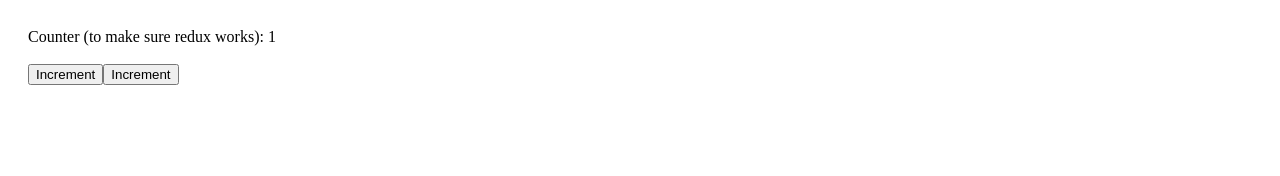
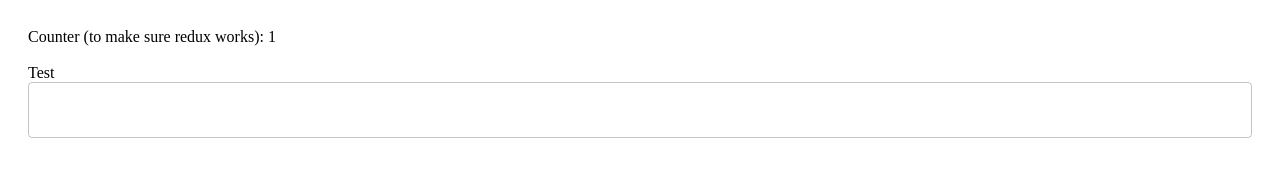
Before and after one commit to Sourabh25495/OKC-Application, a React app: page / in a window 1280 px wide. Built offline with nearby package versions, Linux system fonts and the light colour scheme.

Commit message:
OKC initial commit- set up redux

```diff
--- a/package.json
+++ b/package.json
@@ -3,6 +3,7 @@
   "version": "0.1.0",
   "private": true,
   "dependencies": {
+    "@material-ui/core": "^4.11.0",
     "node-sass": "4.12.0",
     "prop-types": "15.7.2",
     "react": "16.9.0",
--- a/src/components/App.js
+++ b/src/components/App.js
@@ -2,9 +2,14 @@
 import { connect } from "react-redux";
 import { increment, submitField } from "../madlibs";
 
+import Button from "@material-ui/core/Button";
+
+import { InputComponent } from "./InputComponent";
+
 require("./App.scss");
 
 const App = ({ counter, increment, submitField }) => {
+  //Temp code to update redux
   const params = { id: "hometown", answer: "test" };
   const params2 = { id: "favoriteFood", answer: "test1" };
 
@@ -13,8 +18,21 @@
       Counter (to make sure redux works): {counter}
       <br />
       <br />
-      <button onClick={() => submitField(params)}>Increment</button>
-      <button onClick={() => submitField(params2)}>Increment</button>
+      <InputComponent />
+      {/* <Button
+        variant="contained"
+        color="primary"
+        onClick={() => submitField(params)}
+      >
+        Primary
+      </Button> */}
+      {/* <Button
+        variant="contained"
+        color="primary"
+        onClick={() => submitField(params2)}
+      >
+        Primary
+      </Button> */}
     </div>
   );
 };
--- a/src/components/App.scss
+++ b/src/components/App.scss
@@ -1,3 +1,4 @@
 .match-area {
   padding: 20px;
+  display: block;
 }
--- /dev/null
+++ b/src/components/InputComponent/InputComponent.js
@@ -0,0 +1,15 @@
+import React from "react";
+import { TextField } from "@material-ui/core";
+
+export const InputComponent = () => {
+  return (
+    <div style={{display: 'grid'}}>
+      <>
+        <label>Test</label>
+      </>
+      <>
+        <TextField variant="outlined" />
+      </>
+    </div>
+  );
+};
--- /dev/null
+++ b/src/components/InputComponent/index.js
@@ -0,0 +1 @@
+export { InputComponent } from "./InputComponent";
```
Also changed, not shown: 1 other file.
